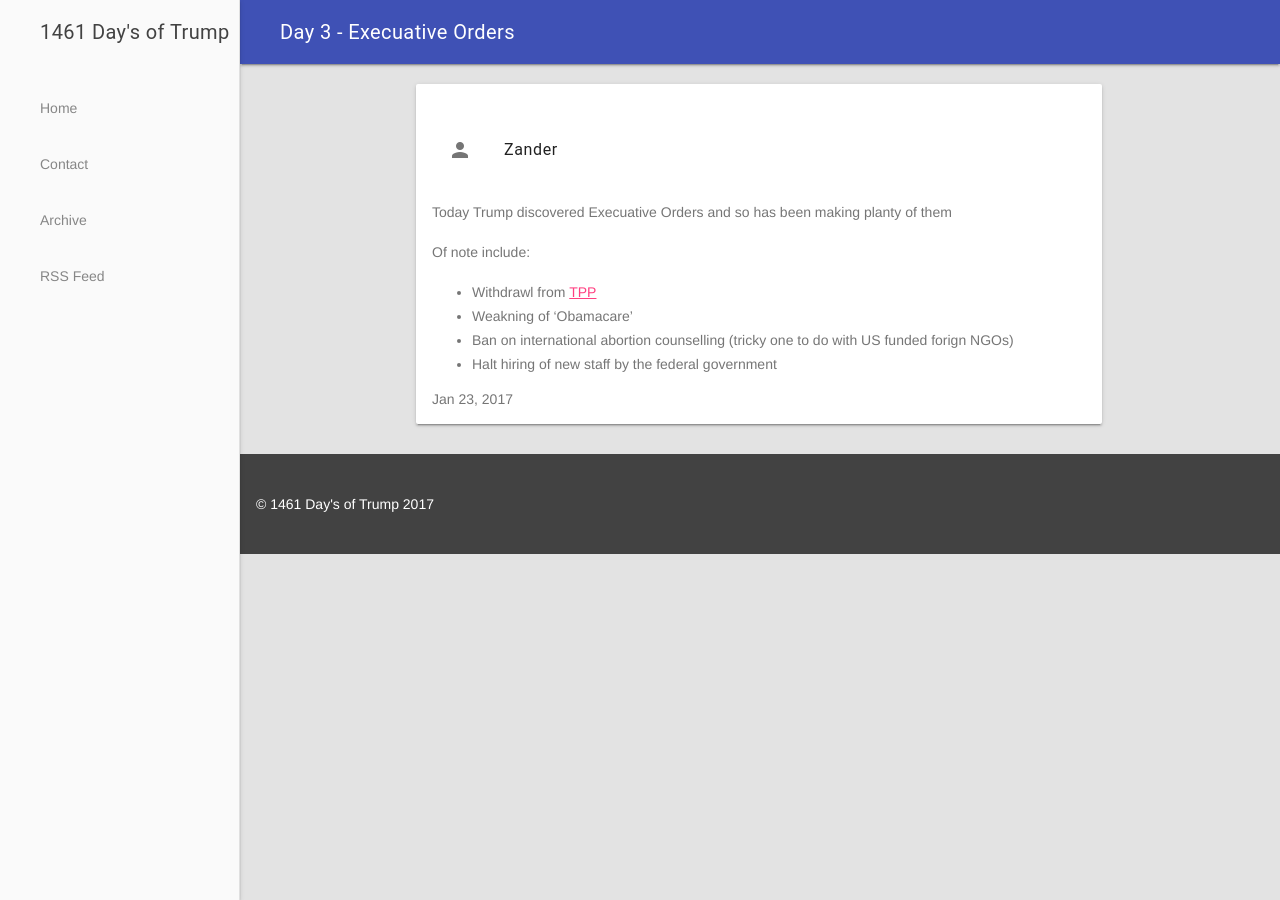
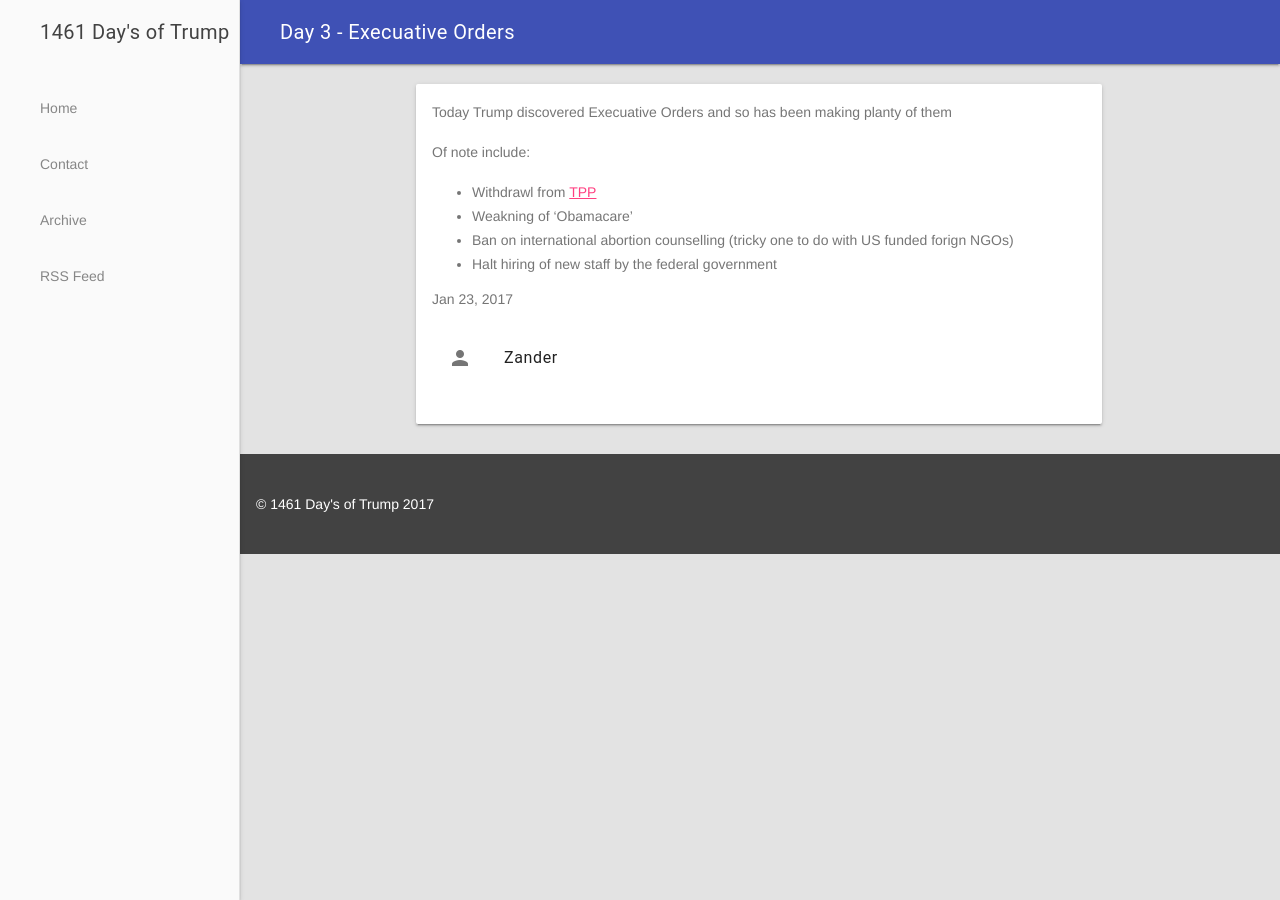
Before and after one commit to DaysOfTrump/DaysOfTrump.github.io, a Jekyll site: the page built from _posts/2017-01-23-Day-3.md, in a window 1280 px wide. Built offline with Jekyll 4.4.1, drawn with Linux system fonts in a browser that asks for light colours.

Commit message:
Update post.html

```diff
--- a/_layouts/post.html
+++ b/_layouts/post.html
@@ -4,13 +4,6 @@ layout: default
 
 <article class="mdl-card mdl-shadow--2dp">
 	<div class="mdl-card__supporting-text">
-		{% if page.author %}
-		<ul class="demo-list-icon mdl-list">
-			<li class="mdl-list__item">
-				<span class="mdl-list__item-primary-content"><i class="material-icons mdl-list__item-icon">person</i>{{page.author}}</span>
-			</li>
-		</ul>
-		{% endif%}
 		{{ content }}
 		{% unless page.categories == empty %}
 		<div class="cats">
@@ -24,5 +17,12 @@ layout: default
 		<div>
 			<time datetime="{{page.date|date:"%F"}}">{{page.date|date:"%b %d, %Y"}}</time>
 		</div>
+		{% if page.author %}
+		<ul class="author-box mdl-list">
+			<li class="mdl-list__item">
+				<span class="mdl-list__item-primary-content"><i class="material-icons mdl-list__item-icon">person</i>{{page.author}}</span>
+			</li>
+		</ul>
+		{% endif%}
 	</div>
 </article>
```
